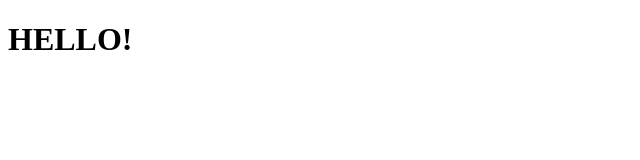
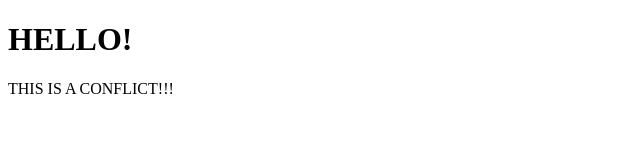
Before and after one commit to sm3131/git-test, a plain HTML site: page index.html in a window 1280 px wide. Shown: the whole page, without its empty margins (0-640 px from the left). Drawn offline with Linux system fonts and the light colour scheme.

Commit message:
new paragraph

```diff
--- a/index.html
+++ b/index.html
@@ -8,5 +8,6 @@
 </head>
 <body>
     <h1>HELLO!</h1>
+    <p>THIS IS A CONFLICT!!!</p>
 </body>
 </html>
```
